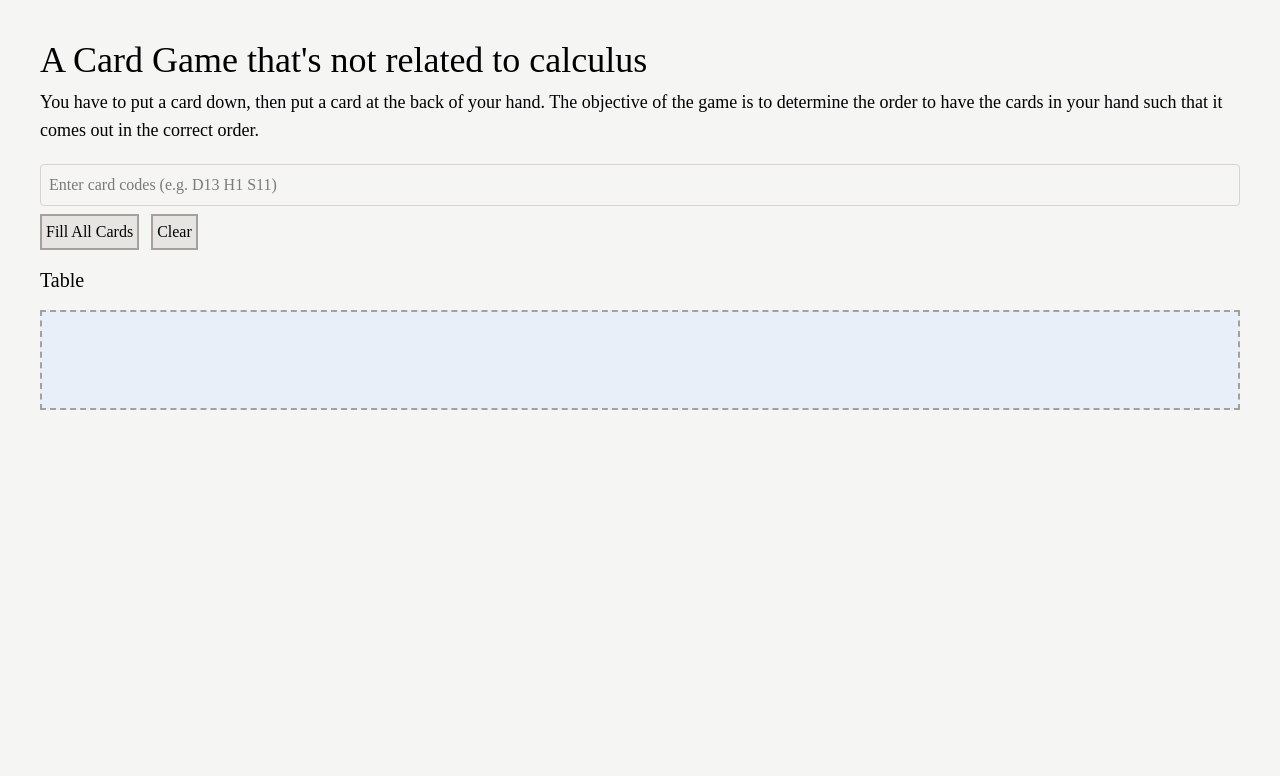
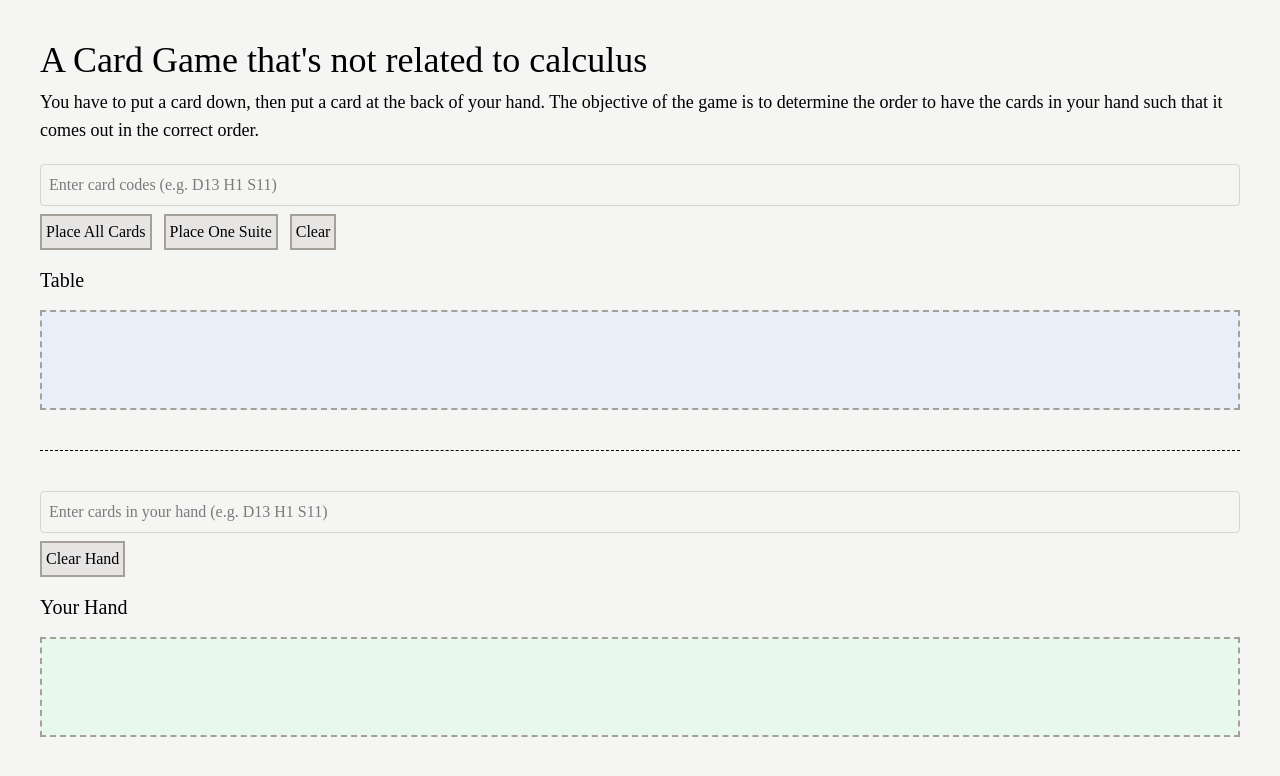
Before and after one commit to Tnixc/card-game, a Svelte app: page / in a window 1280 px wide. Shown: the top 776 px of the page. Built offline with nearby package versions, Linux system fonts and the light colour scheme; a web font is replaced by a local one.

Commit message:
progress

```diff
--- a/src/App.svelte
+++ b/src/App.svelte
@@ -1,11 +1,11 @@
 <script lang="ts">
     import autoAnimate from "@formkit/auto-animate";
-
-    import { onMount } from "svelte";
+    import Hand from "./lib/Hand.svelte";
 
     let cardInput = "";
     let cards: number[] = [];
     let debounceTimer: number;
+    let handComponent: Hand;
 
     function parseCardCode(code: string): number | null {
         const suit = code[0].toUpperCase();
@@ -44,6 +44,13 @@
         updateCards();
     }
 
+    function fillOneSuite() {
+        const arr = [];
+        for (let i = 1; i <= 13; i++) arr.push(`S${i}`);
+        cardInput = arr.join(" ");
+        updateCards();
+    }
+
     function clearCards() {
         cardInput = "";
         cards = [];
@@ -68,7 +75,8 @@
         />
 
         <div class="space-x-2">
-            <button on:click={fillAllCards}> Fill All Cards </button>
+            <button on:click={fillAllCards}> Place All Cards </button>
+            <button on:click={fillOneSuite}> Place One Suite </button>
             <button on:click={clearCards}> Clear </button>
         </div>
     </div>
@@ -78,11 +86,22 @@
         class="grid grid-cols-13 gap-2 p-12 border-dashed border-2 border-stone-400 bg-blue-100/50"
         use:autoAnimate
     >
-        {#each cards as cardNumber}
-            <img src="/images/{cardNumber}.webp" alt="card {cardNumber}" />
+        {#each cards as cardNumber, index}
+            <img
+                draggable="false"
+                src="/images/{cardNumber}.webp"
+                alt="card {cardNumber}"
+                on:click={(e) => {
+                    if (e.shiftKey) {
+                        handComponent.addCardToFront(cardNumber);
+                    } else {
+                        handComponent.addCardToBack(cardNumber);
+                    }
+                    cards = cards.filter((_, i) => i !== index);
+                }}
+            />
         {/each}
     </div>
+    <hr class="border-dashed my-10" />
+    <Hand bind:this={handComponent} />
 </main>
-
-<style>
-</style>
--- a/src/app.css
+++ b/src/app.css
@@ -14,6 +14,7 @@ button {
   background: var(--color-stone-200);
   padding: 4px;
   border: 2px solid var(--color-stone-400);
+
   &:hover {
     background: var(--color-stone-300);
   }
@@ -30,7 +31,7 @@ img {
   transition: 250ms cubic-bezier(0.075, 0.82, 0.165, 1);
 
   &:hover {
-    transform: scale(1.2) rotate(5deg);
+    transform: scale(1.1) rotate(5deg);
     z-index: 99;
     box-shadow: 10px 10px 20px #0004;
   }
--- /dev/null
+++ b/src/lib/Hand.svelte
@@ -0,0 +1,79 @@
+<script lang="ts">
+    import autoAnimate from "@formkit/auto-animate";
+
+    let handInput = "";
+    let handCards: number[] = [];
+    let debounceTimer: number;
+    function addCardToBack(cardNumber: number) {
+        handCards = [...handCards, cardNumber];
+    }
+
+    function addCardToFront(cardNumber: number) {
+        handCards = [cardNumber, ...handCards];
+    }
+
+    function parseCardCode(code: string): number | null {
+        const suit = code[0].toUpperCase();
+        const value = parseInt(code.slice(1));
+
+        if (isNaN(value) || value < 1 || value > 13) return null;
+
+        const suitOrder: Record<string, number> = {
+            D: 0, // Diamonds
+            C: 1, // Clubs
+            H: 2, // Hearts
+            S: 3, // Spades
+        };
+
+        if (!(suit in suitOrder)) return null;
+
+        return suitOrder[suit] * 13 + (value - 1);
+    }
+
+    function updateHand() {
+        clearTimeout(debounceTimer);
+        debounceTimer = setTimeout(() => {
+            const codes = handInput.trim().split(/\s+/);
+            handCards = codes
+                .map((code) => parseCardCode(code))
+                .filter((num): num is number => num !== null);
+        }, 300);
+    }
+
+    function clearHand() {
+        handInput = "";
+        handCards = [];
+    }
+</script>
+
+<div class="mb-4 space-y-2">
+    <input
+        type="text"
+        bind:value={handInput}
+        on:input={updateHand}
+        placeholder="Enter cards in your hand (e.g. D13 H1 S11)"
+        class="w-full p-2 border border-stone-300 rounded"
+    />
+
+    <div class="space-x-2">
+        <button on:click={clearHand}> Clear Hand </button>
+    </div>
+</div>
+
+<h1 class="text-xl mb-4">Your Hand</h1>
+<div
+    class="grid grid-cols-13 gap-2 p-12 border-dashed border-2 border-stone-400 bg-green-100/50 relative"
+    use:autoAnimate
+>
+    {#each handCards as cardNumber, index}
+        <img
+            src="/images/{cardNumber}.webp"
+            alt="card {cardNumber}"
+            draggable="false"
+            class={`
+                ${index === 0 ? "shadow-2xl outline-4 outline-amber-500" : ""}
+                cursor-move transition-transform duration-200
+            `}
+        />
+    {/each}
+</div>
```
Also changed, not shown: 1 other file (tests, documents, lock files or other folders).
